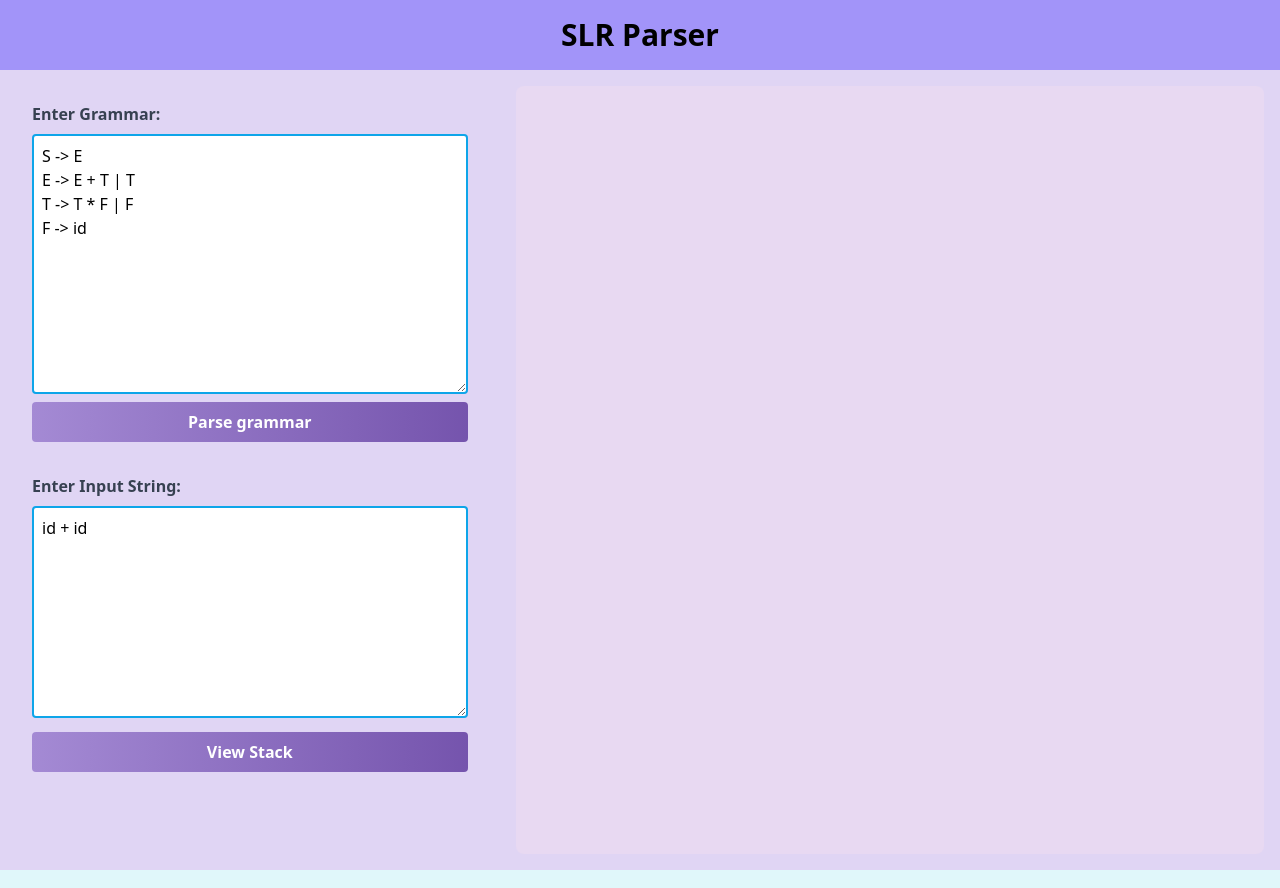
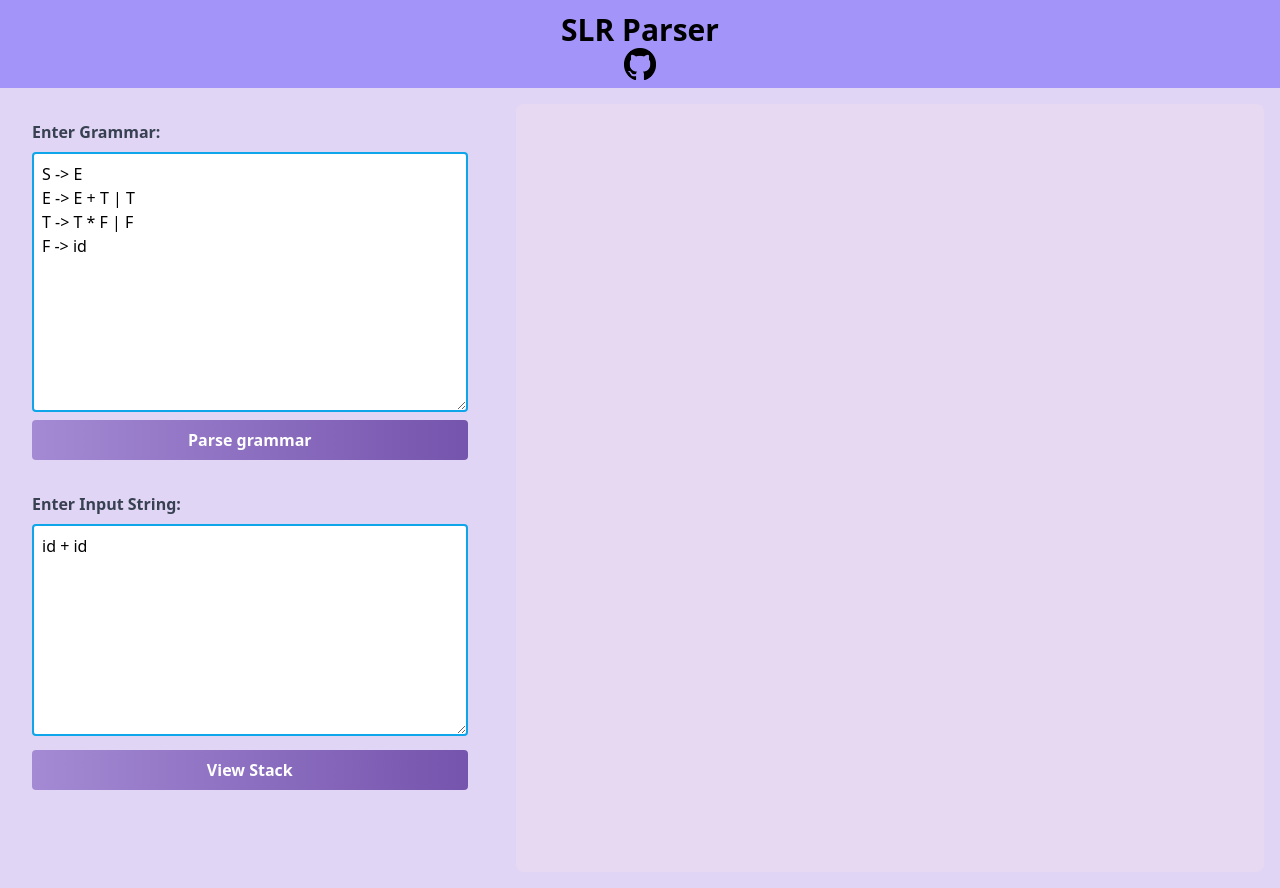
Before and after one commit to mohitShahiT/slr-parser, a React (Vite) app: page / in a window 1280 px wide. Built offline with nearby package versions, Linux system fonts and the light colour scheme.

Commit message:
added github link

```diff
--- a/src/App.tsx
+++ b/src/App.tsx
@@ -3,17 +3,21 @@ import { GrammarForm } from "./components/GrammarForm"
 function App() {
   return (
     <>
-        <div className="title-holder">
-            <h1 className=" text-center text-3xl font-bold">
-                SLR Parser
-            </h1>
+      <div className="title-holder flex items-center flex-col">
+        <h1 className=" text-center text-3xl font-bold pt-3">SLR Parser</h1>
+        <div className="mb-2">
+          <a href="https://github.com/mohitShahiT/slr-parser" target="blank">
+            <img className="h-8" src="src/assets/github-icon.png"></img>
+          </a>
         </div>
+      </div>
 
-        <div>
-            <GrammarForm/>
-        </div>
+      <div>
+        <GrammarForm />
+      </div>
     </>
-  )
+  );
 }
 
+
 export default App
--- a/src/index.css
+++ b/src/index.css
@@ -7,7 +7,7 @@ body {
 }
 .title-holder{
   background-color: #A294F9;
-  height: 70px;
+  /* height: 70px; */
   align-content: center;
 }
 .leftcontainer{
```
Also changed, not shown: src/assets/github-icon.png (added).
